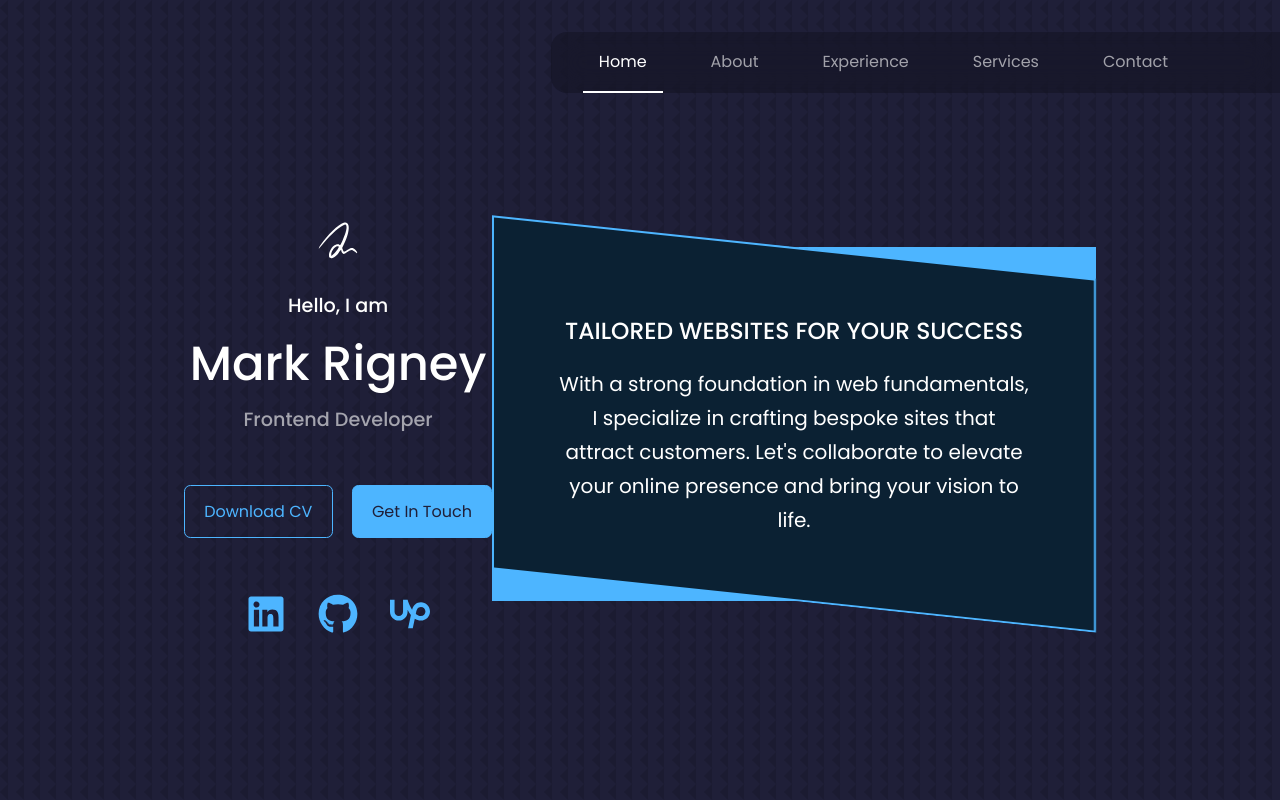
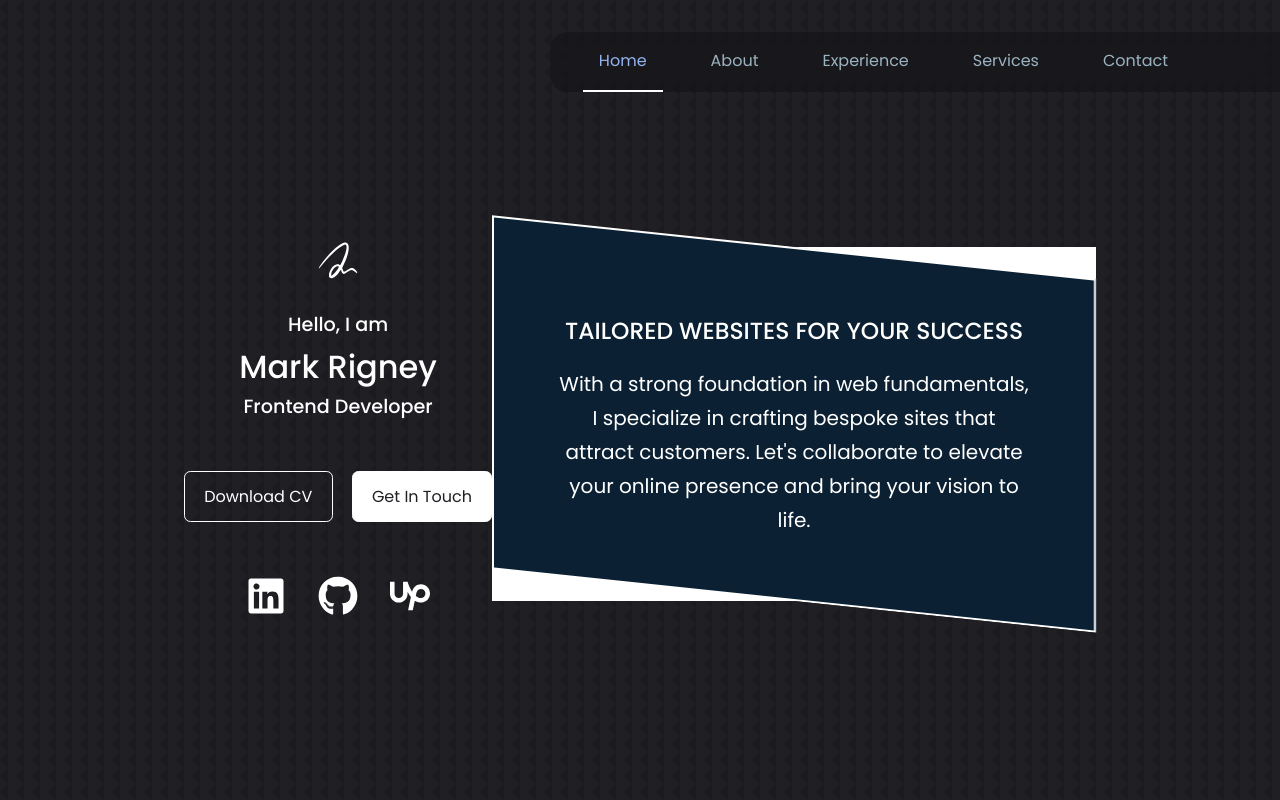
Before and after one commit to KramYengir/portfolio_page, a React (Vite) app: page / in a window 1280 px wide. Shown: the top 800 px of the page. Built offline with nearby package versions, Linux system fonts and the light colour scheme.

Commit message:
added various utility classes & changed colors

```diff
--- a/src/index.css
+++ b/src/index.css
@@ -1,4 +1,85 @@
-@import url("https://fonts.googleapis.com/css2?family=Poppins:wght@300;400;500;600&display=swap");
+@import url("https://fonts.googleapis.com/css2?family=Barlow:wght@600&family=Fraunces:opsz,wght@9..144,700;9..144,900&family=Poppins:ital,wght@0,100;0,200;0,300;0,400;0,500;0,600;0,700;0,800;0,900;1,100;1,200;1,300;1,400;1,500;1,600;1,700;1,800;1,900&display=swap");
+/* ------------------- */
+/* Custom Properties   */
+/* ------------------- */
+
+:root {
+  /* OUR GLOBAL VARIABLES*/
+  /* --color-bg: #1f1f38;
+  --color-bg-variant: #2c2c6c;
+  --color-primary: #4db5ff;
+  --color-primary-variant: rgba(77, 181, 255, 0.4);
+  --color-white: #fff;
+  --color-light: rgba(255, 255, 255, 0.6); */
+
+  /* colors */
+  --clr-dark: 230 35% 7%;
+  /* --clr-light: 231 77% 90%; */
+  --clr-light: 219 75% 72%;
+  --clr-white: 0 0% 100%;
+
+  --color-bg: #1f1f24;
+  --color-bg-variant: #00000031;
+  --color-primary: #ffffff;
+  --color-primary-variant: rgba(168, 218, 253, 0.863);
+  --color-white: hsl(219, 75%, 76%);
+  --color-light: rgba(203, 236, 252, 0.733);
+
+  /* font-sizes */
+  --fs-800: 6.25rem;
+  --fs-750: 3.8rem;
+  --fs-700: 3.5rem;
+  --fs-600: 2rem;
+  --fs-500: 1.75rem;
+  --fs-400: 1.125rem;
+  --fs-300: 1rem;
+  --fs-200: 0.875rem;
+
+  /* font-families */
+  --ff-serif: "Bellefair", serif;
+  --ff-sans-cond: "Barlow Condensed", sans-serif;
+  --ff-sans-normal: "Barlow", sans-serif;
+
+  --letter-spacing-l: 4.75px;
+  --letter-spacing-m: 2.7px;
+  --letter-spacing-s: 2.35px;
+
+  --container-width-lg: 75%;
+  --container-width-md: 86%;
+  --container-width-sm: 95%;
+
+  --transition: 0.4s;
+}
+
+/** TABLETS **/
+@media (min-width: 40em) {
+  :root {
+    --fs-800: 5rem;
+    --fs-750: 2.8rem;
+    --fs-700: 2.5rem;
+    --fs-600: 1.5rem;
+    --fs-500: 1.25rem;
+    --fs-400: 1rem;
+  }
+}
+/** MOBILES **/
+@media (max-width: 40em) {
+  :root {
+    --fs-900: clamp(5rem, 10vw + 1rem, 9.375rem);
+    --fs-800: 3.5rem;
+    --fs-750: 2rem;
+    --fs-700: 1.6rem;
+    --fs-600: 1.25rem;
+    --fs-500: 1rem;
+    --fs-400: 0.9375rem;
+    --fs-300: 1rem;
+    --fs-200: 0.875rem;
+  }
+}
+
+/* ------------------- */
+/* Set Defaults        */
+/* ------------------- */
 
 * {
   margin: 0;
@@ -10,20 +91,39 @@
   text-decoration: none;
 }
 
-:root {
-  /* OUR GLOBAL VARIABLES*/
-  --color-bg: #1f1f38;
-  --color-bg-variant: #2c2c6c;
-  --color-primary: #4db5ff;
-  --color-primary-variant: rgba(77, 181, 255, 0.4);
-  --color-white: #fff;
-  --color-light: rgba(255, 255, 255, 0.6);
+h1,
+h2,
+h3,
+h4,
+h5,
+h6,
+p {
+  font-weight: 400;
+}
 
-  --container-width-lg: 75%;
-  --container-width-md: 86%;
-  --container-width-sm: 95%;
+button,
+a {
+  cursor: pointer;
+}
 
-  --transition: 0.4s;
+/* make form elements easier to work with */
+input,
+button,
+textarea,
+select {
+  font: inherit;
+}
+
+/* remove animations for people who've turned them off */
+@media (prefers-reduced-motion: reduce) {
+  *,
+  *::before,
+  *::after {
+    animation-duration: 0.01ms !important;
+    animation-iteration-count: 1 !important;
+    transition-duration: 0.01ms !important;
+    scroll-behavior: auto !important;
+  }
 }
 
 html {
@@ -36,12 +136,12 @@ html {
 
 body {
   font-family: "Poppins", sans-serif;
-  line-height: 1.7;
+  line-height: 1.6;
   font-weight: 400;
-  font-size: 16px;
+  font-size: var(--fs-400);
 
   color-scheme: light dark;
-  color: var(--color-white);
+  color: hsl(var(--clr-white));
   background: var(--color-bg);
   background-image: url("./assets/bg-texture.png");
 
@@ -64,14 +164,6 @@ h5 {
   font-weight: 500;
 }
 
-h1 {
-  font-size: 3rem;
-}
-
-h5 {
-  font-size: 1.1rem;
-}
-
 section {
   min-height: 90vh;
   margin-top: 6rem;
@@ -91,17 +183,97 @@ section > h2 {
   padding-top: 0;
 }
 
-.text-light {
-  color: var(--color-light);
-}
-
 a {
   color: var(--color-primary);
   transition: all var(--transition);
 }
 
 a:hover {
-  color: var(--color-white);
+  color: hsl(var(--clr-accent));
+}
+
+/* ------------------- */
+/* Utility Classes     */
+/* ------------------- */
+
+/* colors */
+.bg-dark {
+  background-color: hsl(var(--clr-dark));
+}
+.bg-accent {
+  background-color: hsl(var(--clr-light));
+}
+.bg-white {
+  background-color: hsl(var(--clr-white));
+}
+
+.text-dark {
+  color: hsl(var(--clr-dark) / var(--alpha, 1));
+}
+.text-accent {
+  color: hsl(var(--clr-light) / var(--alpha, 1));
+}
+.text-white {
+  color: hsl(var(--clr-white) / var(--alpha, 1));
+}
+
+.ff-serif {
+  font-family: var(--ff-serif);
+}
+.ff-sans-cond {
+  font-family: var(--ff-sans-cond);
+}
+.ff-sans-normal {
+  font-family: var(--ff-sans-normal);
+}
+
+.uppercase {
+  text-transform: uppercase;
+}
+
+.fs-900 {
+  font-size: var(--fs-900);
+}
+.fs-800 {
+  font-size: var(--fs-800);
+}
+.fs-750 {
+  font-size: var(--fs-750);
+}
+.fs-700 {
+  font-size: var(--fs-700);
+}
+.fs-600 {
+  font-size: var(--fs-600);
+}
+.fs-500 {
+  font-size: var(--fs-500);
+}
+.fs-400 {
+  font-size: var(--fs-400);
+}
+.fs-300 {
+  font-size: var(--fs-300);
+}
+.fs-200 {
+  font-size: var(--fs-200);
+}
+
+.fs-900,
+.fs-800,
+.fs-700,
+.fs-600 {
+  line-height: 1.1;
+}
+
+.letter-spacing-1 {
+  letter-spacing: 4.75px;
+}
+.letter-spacing-2 {
+  letter-spacing: 2.7px;
+}
+.letter-spacing-3 {
+  letter-spacing: 2.35px;
 }
 
 .btn {
@@ -128,8 +300,22 @@ a:hover {
 
 img {
   display: block;
-  width: 100%;
+  max-width: 100%;
   object-fit: cover;
+}
+
+/** ACCESSIBILITY  **/
+
+.sr-only {
+  position: absolute;
+  width: 1px;
+  height: 1px;
+  padding: 0;
+  margin: -1px;
+  overflow: hidden;
+  clip: rect(0, 0, 0, 0);
+  white-space: nowrap; /* added line */
+  border: 0;
 }
 
 /*****  media qeuries ******/
```
